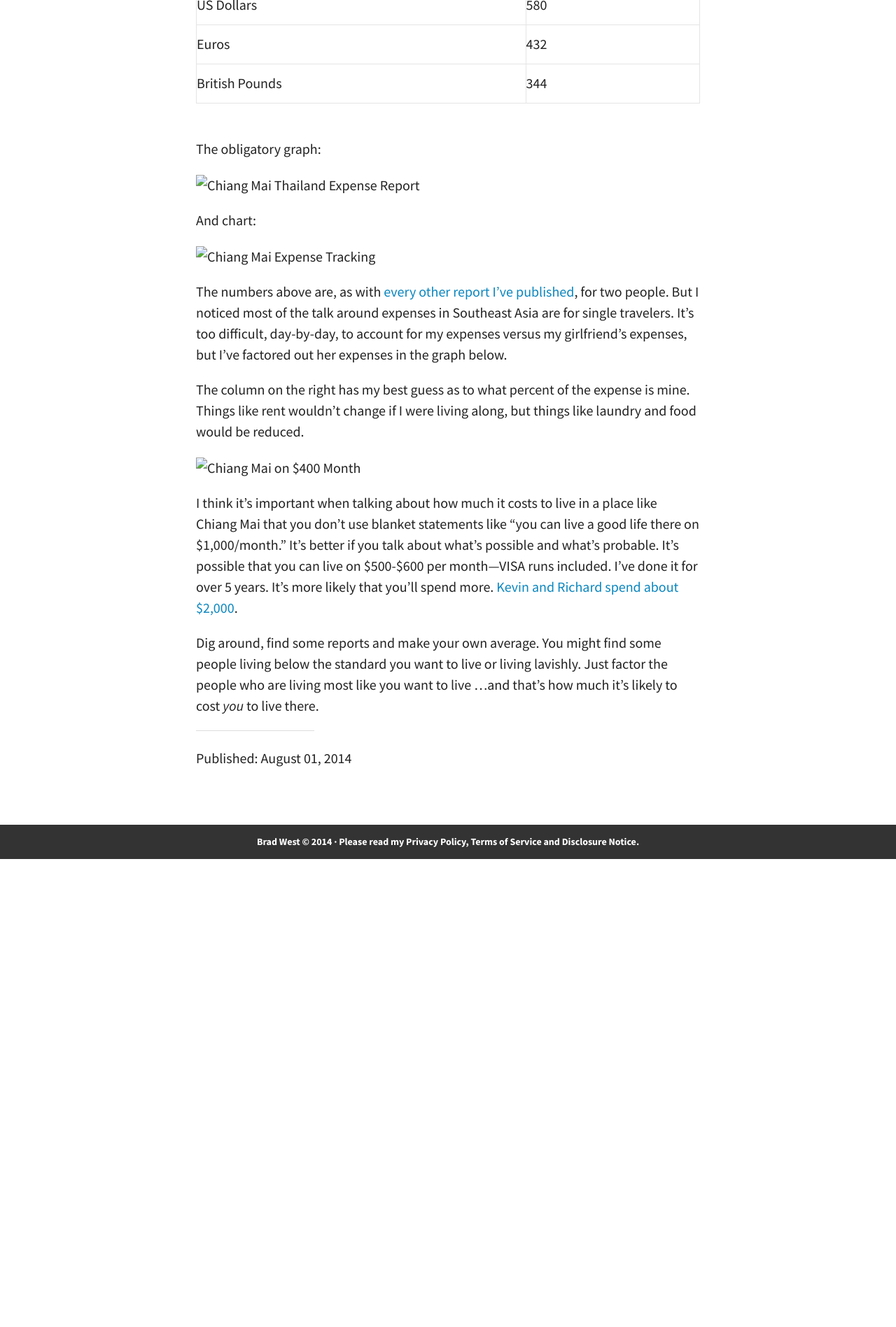
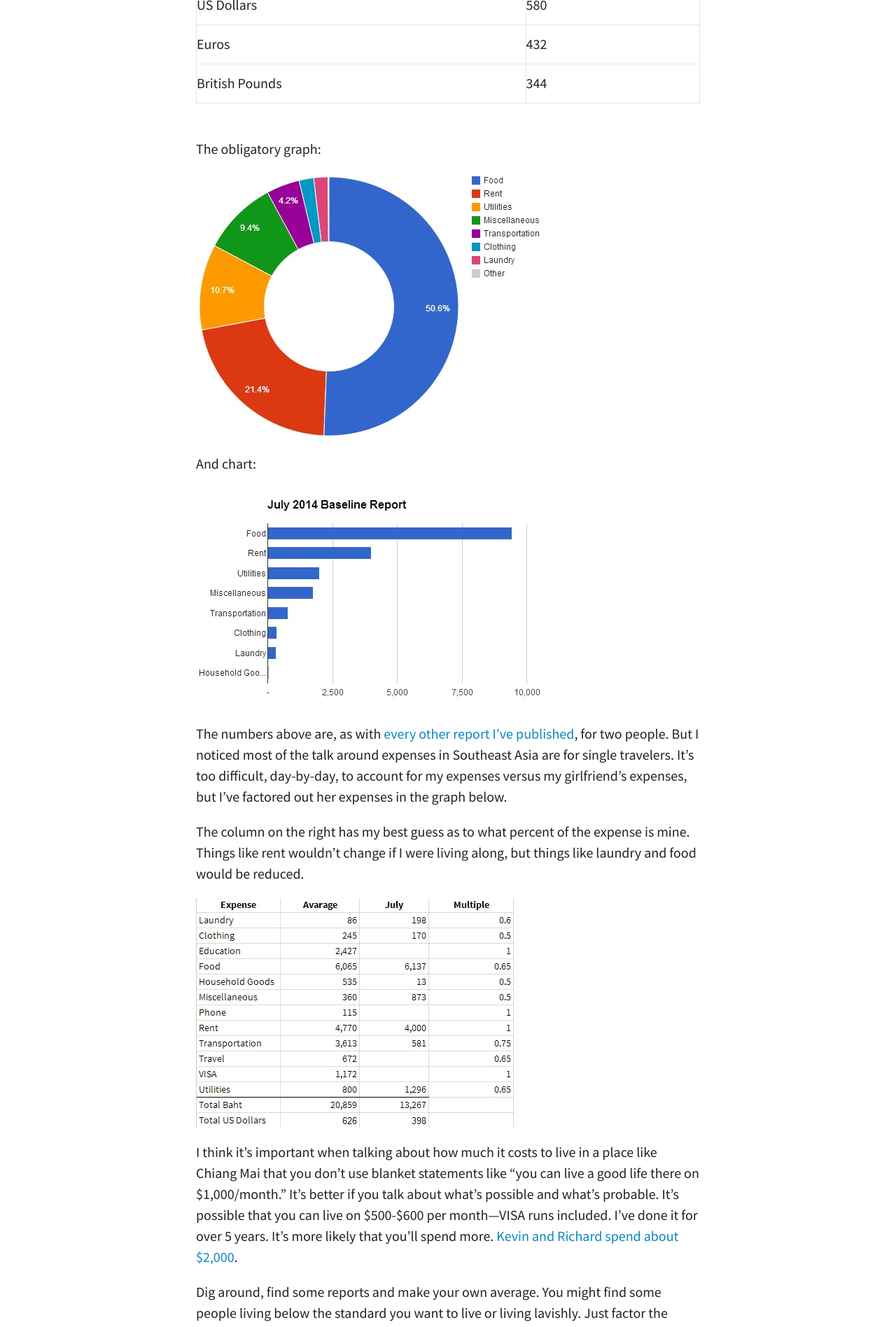
Before and after one commit to snowdj/bradonomics.github.io, a Jekyll site: the page built from _posts/2014-08-01-baseline-report-july-2014.md, in a window 1280 px wide. Shown: the part 577-2474 px from the top of the page at 70% size. Built offline with Jekyll 4.4.1, drawn with Linux system fonts in a browser that asks for light colours; some web fonts are replaced; before the commit the page ends 1805 px from its top, so only the background shows below that.

Commit message:
Updated Links

```diff
--- a/_posts/2014-08-01-baseline-report-july-2014.md
+++ b/_posts/2014-08-01-baseline-report-july-2014.md
@@ -23,17 +23,17 @@ But first, the numbers:
 
 The obligatory graph:
 
-![Chiang Mai Thailand Expense Report](images/July2014-Expenses-Pie-Graph.jpg)
+![Chiang Mai Thailand Expense Report](/images/July2014-Expenses-Pie-Graph.jpg)
 
 And chart:
 
-![Chiang Mai Expense Tracking](images/July2014-Expenses-Bar-Graph.jpg)
+![Chiang Mai Expense Tracking](/images/July2014-Expenses-Bar-Graph.jpg)
 
 The numbers above are, as with [every other report I've published](http://bradonomics.com/baseline-report/), for two people. But I noticed most of the talk around expenses in Southeast Asia are for single travelers. It's too difficult, day-by-day, to account for my expenses versus my girlfriend's expenses, but I've factored out her expenses in the graph below.
 
 The column on the right has my best guess as to what percent of the expense is mine. Things like rent wouldn't change if I were living along, but things like laundry and food would be reduced.
 
-![Chiang Mai on $400 Month](images/Single-Expense-Spreadsheet.jpg)
+![Chiang Mai on $400 Month](/images/Single-Expense-Spreadsheet.jpg)
 
 I think it's important when talking about how much it costs to live in a place like Chiang Mai that you don't use blanket statements like "you can live a good life there on $1,000/month." It's better if you talk about what's possible and what's probable. It's possible that you can live on $500-$600 per month—VISA runs included. I've done it for over 5 years. It's more likely that you'll spend more. [Kevin and Richard spend about $2,000](http://www.nichesitenomads.com/burn-rate-report-month-5-may-2014/).
 
```
